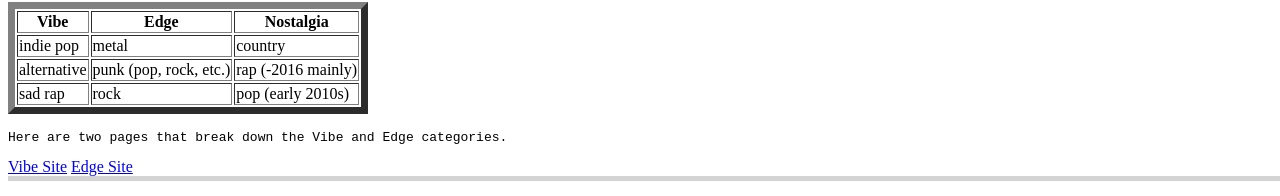
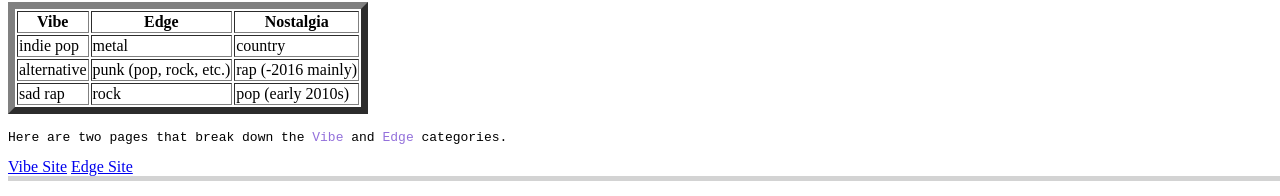
Before and after one commit to swen7589/swen7589.github.io, a plain HTML site: page weekone/index.html in a window 1280 px wide. Shown: the part 3872-4068 px from the top of the page. Drawn offline with Linux system fonts and the light colour scheme; grey boxes are pictures that could not be loaded.

Commit message:
Update style.css

```diff
--- a/weekone/style.css
+++ b/weekone/style.css
@@ -22,3 +22,7 @@
     width: 7700px;
 
   }
+
+  span {
+    color:mediumpurple;
+}
```
